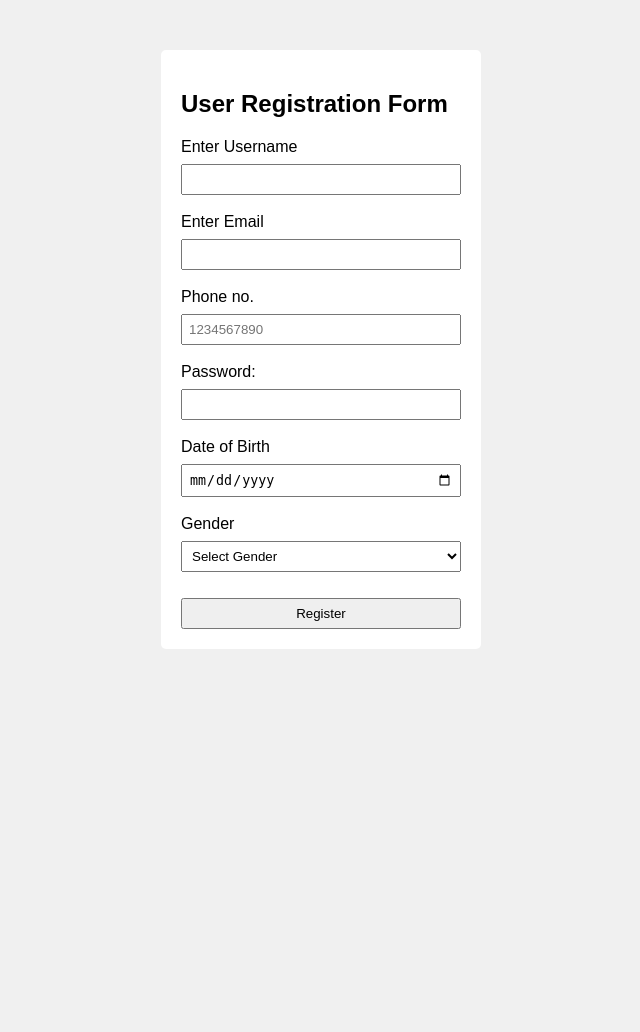
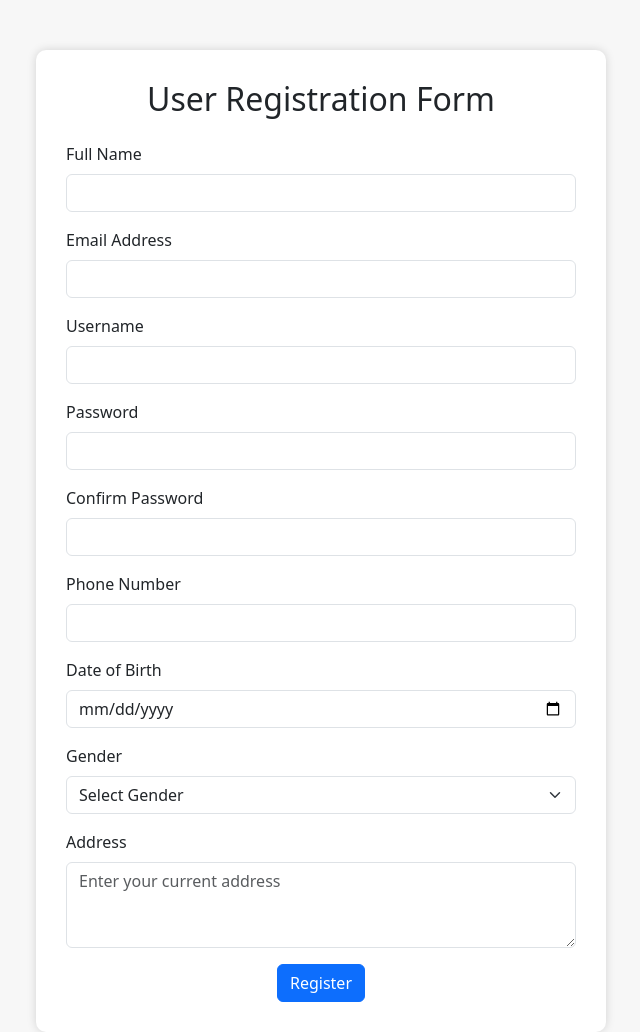
Before and after one commit to Sanjana03082004/Week2, a Flask app: page / in a window 1280 px wide. Shown: the whole page, without its empty margins (319-959 px from the left). Before the commit the page ends 649 px from the top, so only its background shows below. Run offline with Flask 3, Linux system fonts and the light colour scheme.

Commit message:
This commit is dne on 17th of july for form validation

```diff
--- a/UerRegistration/templates/register.html
+++ b/UerRegistration/templates/register.html
@@ -1,51 +1,137 @@
-<DOCTYPE html>
-<head> <title> User Registration Form </title>
+<!DOCTYPE html>
+<html lang="en">
+<head>
+<meta charset="UTF-8">
+<title>User Registration</title>
+<link
+href="https://cdn.jsdelivr.net/npm/bootstrap@5.3.0/dist/css/bootstrap.min.css" rel="stylesheet">
 <style>
 body {
-    font-family: sans-serif;
-    background: #f0f0f0;
+background-color: #f7f7f7;
 }
-  form {
+        .form-container {
+            margin-top: 50px;
+            padding: 30px;
             background: white;
-    padding: 20px;
-    margin: 50px auto;
-    width: 280px;
-    border-radius: 5px;
-  }
-  input, select, button {
-    margin-top: 8px;
-    width: 100%;
-    padding: 6px;
-    box-sizing: border-box;
+            border-radius: 10px;
+            box-shadow: 0 0 10px rgba(0,0,0,0.15);
         }
     </style>
+
+    <script>
+document.addEventListener("DOMContentLoaded", function () {
+    document.querySelector("form").addEventListener("submit", function (e) {
+        const form = e.target;
+        const errors = [];
+
+        const fullName = form.full_name.value.trim();
+        const email = form.email.value.trim();
+        const username = form.username.value.trim();
+        const password = form.password.value;
+        const confirmPassword = form.confirm_password.value;
+        const phone = form.phone.value.trim();
+        const dob = form.dob.value;
+        const gender = form.gender.value;
+        const address = form.address.value.trim();
+
+        if (!/^[A-Za-z\s]{3,}$/.test(fullName)) {
+            errors.push("Full Name must contain only letters and at least 3 characters.");
+        }
+
+        if (!/^[a-zA-Z0-9._%+-]+@[a-zA-Z0-9.-]+\.[a-zA-Z]{2,}$/.test(email)) {
+            errors.push("Invalid email address.");
+        }
+
+        if (!/^\w{4,12}$/.test(username)) {
+            errors.push("Username must be 4–12 characters and contain only letters, digits, and underscores.");
+        }
+
+        if (!/^(?=.*[A-Za-z])(?=.*\d)(?=.*[@$!%*#?&])[A-Za-z\d@$!%*#?&]{6,}$/.test(password)) {
+            errors.push("Password must be at least 6 characters and include letters, numbers, and symbols.");
+        }
+
+        if (password !== confirmPassword) {
+            errors.push("Passwords do not match.");
+        }
+
+        if (!/^[6-9]\d{9}$/.test(phone)) {
+            errors.push("Phone number must start with 6–9 and be 10 digits.");
+        }
+
+        if (!dob) {
+            errors.push("Date of Birth is required.");
+        }
+
+        if (!gender) {
+            errors.push("Please select a gender.");
+        }
+
+        if (address && address.length < 10) {
+            errors.push("Address must be at least 10 characters if provided.");
+        }
+
+        if (errors.length > 0) {
+            e.preventDefault();
+            alert(errors.join("\n"));
+        }
+    });
+});
+</script>
+
 </head>
 <body>
+<div class="container">
+    <div class="row justify-content-md-center">
+        <div class="col-md-6 form-container">
+            <h2 class="text-center mb-4">User Registration Form</h2>
             <form method="POST" action="/">
-<h2>User Registration Form</h1>
-<label>Enter Username</label>
-<input type="text" name="Username">
-<br><br>
-<label>Enter Email</label>
-<input type="email" name="email">
-<br><br>
-<label>Phone no.</label>
-<input type="number" name="number" placeholder="1234567890">
-<br><br>
-<label>Password:</label>
-<input type="passsword" name="password">
-<br><br>
-<label>Date of Birth</label>
- <input type="date" name="dob">
-<br><br>
+                <div class="mb-3">
+                    <label class="form-label" >Full Name</label>
+                    <input type="text" class="form-control" name="full_name" required>
+                </div>
+                <div class="mb-3">
+                    <label class="form-label" required>Email Address</label>
+                    <input type="email" class="form-control" name="email">
+                </div>
+                <div class="mb-3">
+                    <label class="form-label" >Username</label>
+                    <input type="text" class="form-control" name="username" required>
+                </div>
+                <div class="mb-3">
+                    <label class="form-label">Password</label>
+                    <input type="password" class="form-control" name="password" required>
+                </div>
+                <div class="mb-3">
+                    <label class="form-label">Confirm Password</label>
+                    <input type="password" class="form-control" name="confirm_password" required>
+                </div>
+                <div class="mb-3">
+                    <label class="form-label">Phone Number</label>
+                    <input type="tel" class="form-control" name="phone" pattern="[6-9][0-9]{9}" required>
+                </div>
+                <div class="mb-3">
+                    <label class="form-label">Date of Birth</label>
+                    <input type="date" class="form-control" name="dob" required>
+                </div>
+                <div class="mb-3">
                     <label class="form-label">Gender</label>
- <select class="form-select" name="gender">
+                    <select class="form-select" name="gender" required>
                         <option value="">Select Gender</option>
                         <option>Male</option>
                         <option>Female</option>
                         <option>Other</option>
                     </select>
-<br><br>
+                </div>
+                <div class="mb-3">
+                    <label class="form-label">Address</label>
+                    <textarea class="form-control" rows="3" name="address" placeholder="Enter your current address"></textarea>
+                </div>
+                <div class="text-center">
                     <button type="submit" class="btn btn-primary px5">Register</button>
-
+                </div>
             </form>
+        </div>
+    </div>
+</div>
+</body>
+</html>
```
Lines whose indentation alone changed are shown as unchanged.
